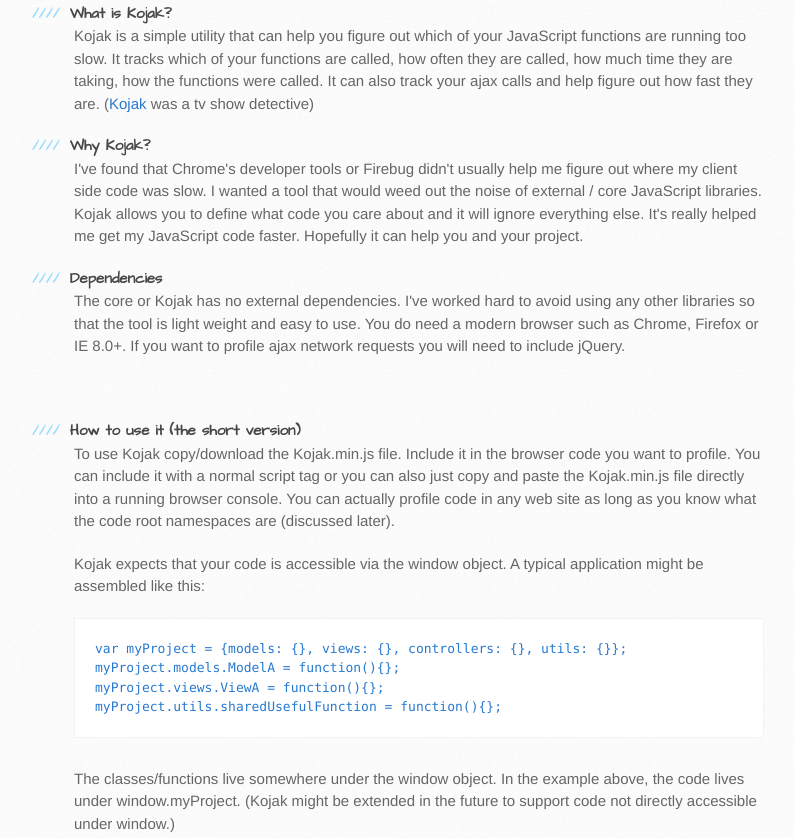
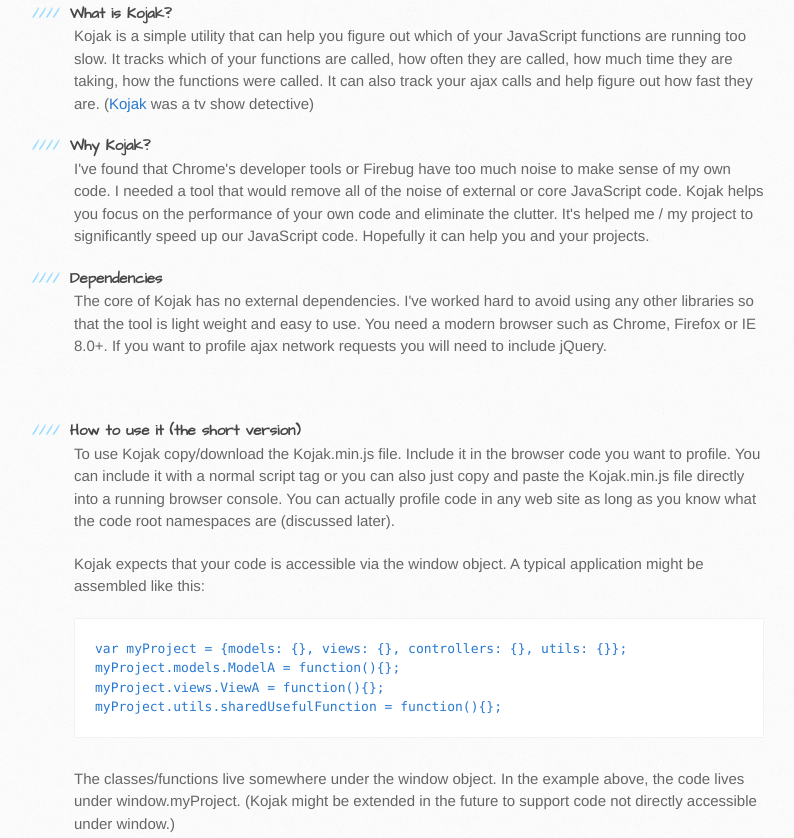
Before and after one commit to theironcook/Kojak, a plain HTML site: page index.html in a window 1280 px wide. Shown: the part 614-1452 px from the top of the page, without its empty margins (96-890 px from the left). Drawn offline with Linux system fonts and the light colour scheme.

```diff
--- a/index.html
+++ b/index.html
@@ -42,16 +42,16 @@
 <h4>
 <a name="why-kojak" class="anchor" href="#why-kojak"><span class="octicon octicon-link"></span></a>Why Kojak?</h4>
 
-<p>I've found that Chrome's developer tools or Firebug didn't usually help me figure out where my client side code was slow.
-I wanted a tool that would weed out the noise of external / core JavaScript libraries.  Kojak allows you to define what
-code you care about and it will ignore everything else.  It's really helped me get my JavaScript code faster. Hopefully
-it can help you and your project.</p>
+<p>I've found that Chrome's developer tools or Firebug have too much noise to make sense of my own code.  I needed a tool
+that would remove all of the noise of external or core JavaScript code.  Kojak helps you focus on the performance of
+your own code and eliminate the clutter.  It's helped me / my project to significantly speed up our JavaScript code. Hopefully
+it can help you and your projects.</p>
 
 <h4>
 <a name="dependencies" class="anchor" href="#dependencies"><span class="octicon octicon-link"></span></a>Dependencies</h4>
 
-<p>The core or Kojak has no external dependencies.  I've worked hard to avoid using any other libraries so that the tool is
-light weight and easy to use. You do need a modern browser such as Chrome, Firefox or IE 8.0+.
+<p>The core of Kojak has no external dependencies.  I've worked hard to avoid using any other libraries so that the tool is
+light weight and easy to use. You need a modern browser such as Chrome, Firefox or IE 8.0+.
 If you want to profile ajax network requests you will need to include jQuery.</p>
 
 <p><br></p>
@@ -122,7 +122,7 @@
 <p>A <code>function</code> is just a normal JavaScript function that Kojak does not think is a <code>Clazz</code>.  Kojak looks for functions
 in <code>Pakage</code>, <code>Clazz</code> or under the <code>Clazz</code>.<code>prototype</code>.</p>
 
-<p>For example, Kojak will profile the functions 'packageFunction<code>,</code>classLevelFunction<code>and the</code>prototypeLevelFunction`:</p>
+<p>For example, Kojak will profile the functions <code>packageFunction</code>, <code>classLevelFunction</code> and the <code>prototypeLevelFunction</code>:</p>
 
 <pre><code>myProject.packageFunction = function(){};
 myProject.models.ModelA = function(){};
```
Also changed, not shown: params.json (+1 -1 lines).
